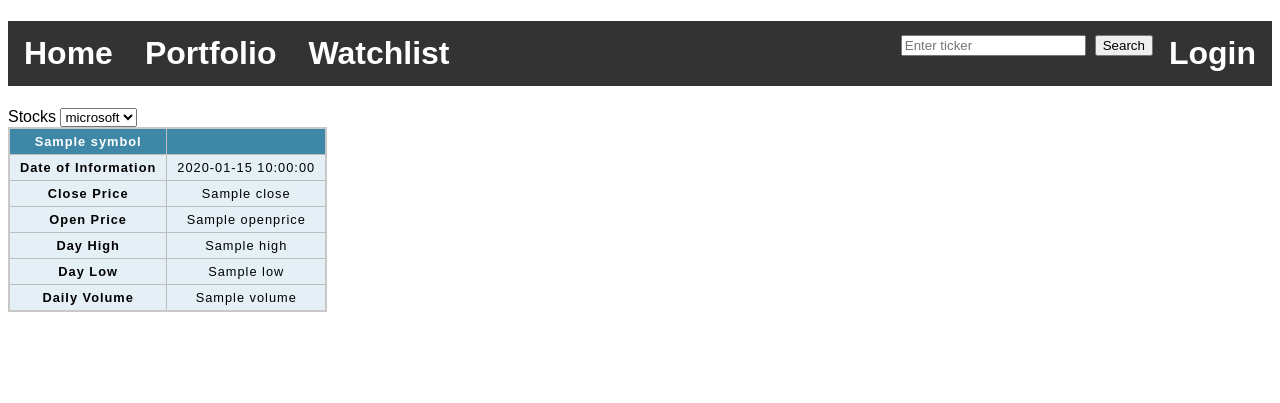
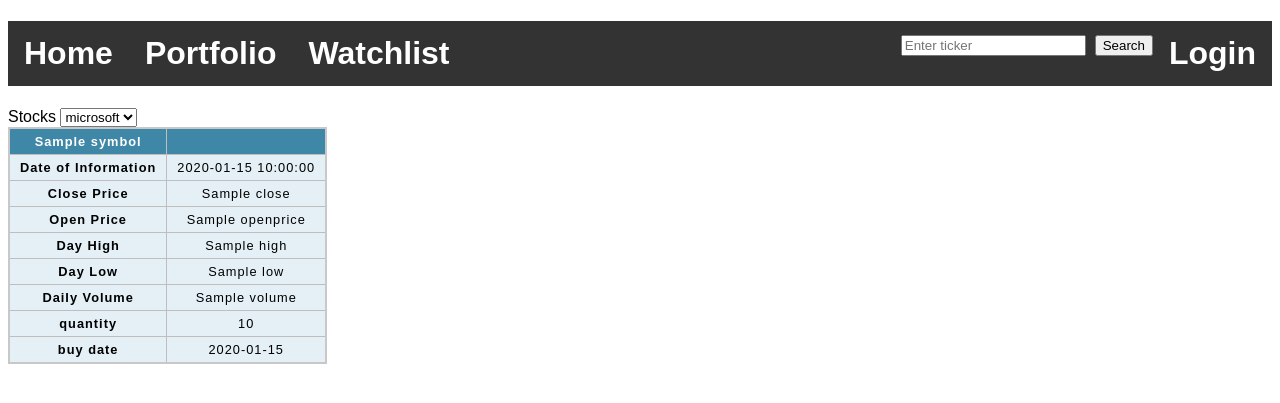
Before and after one commit to rywards/profstock, a Flask app: template templates/portfolio.html in a window 1280 px wide. Shown: the top 403 px of the page. Run offline with Flask 2, Linux system fonts and the light colour scheme; the template is opened without the code that fills it: most values are stand-ins (such as "Sample title", 1, 10 or a date in 2020); some libraries are stand-ins or nearby versions.

Commit message:
Update portfolio.html
add the row for quantity and buy date

```diff
--- a/templates/portfolio.html
+++ b/templates/portfolio.html
@@ -65,6 +65,14 @@
                           <th scope="row">Daily Volume</th>
                           <td>{{volume}}</td>
                       </tr>
+                      <tr>
+                        <th scope="row">quantity</th>
+                        <td>{{quantity}}</td>
+                    </tr>
+                    <tr>
+                        <th scope="row">buy date</th>
+                        <td>{{buydate}}</td>
+                    </tr>
                   </tbody>
               </table>
             <template>
```
